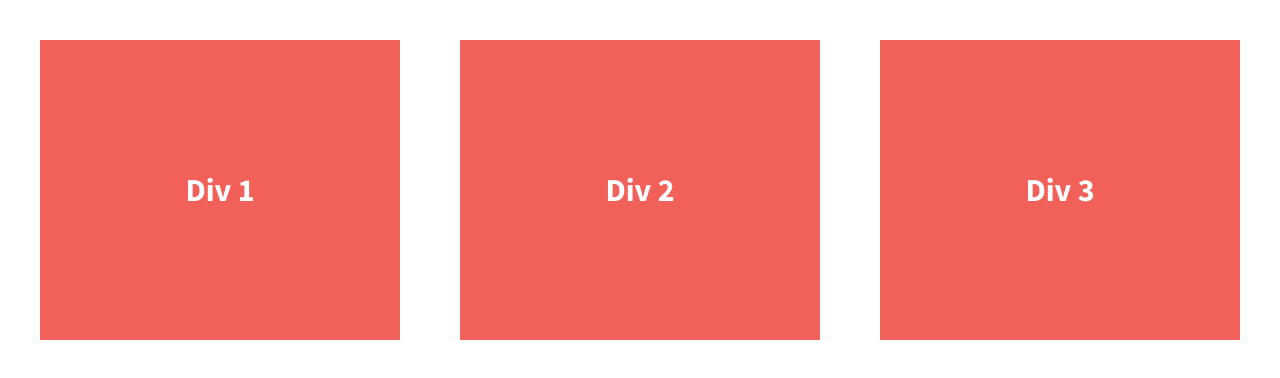
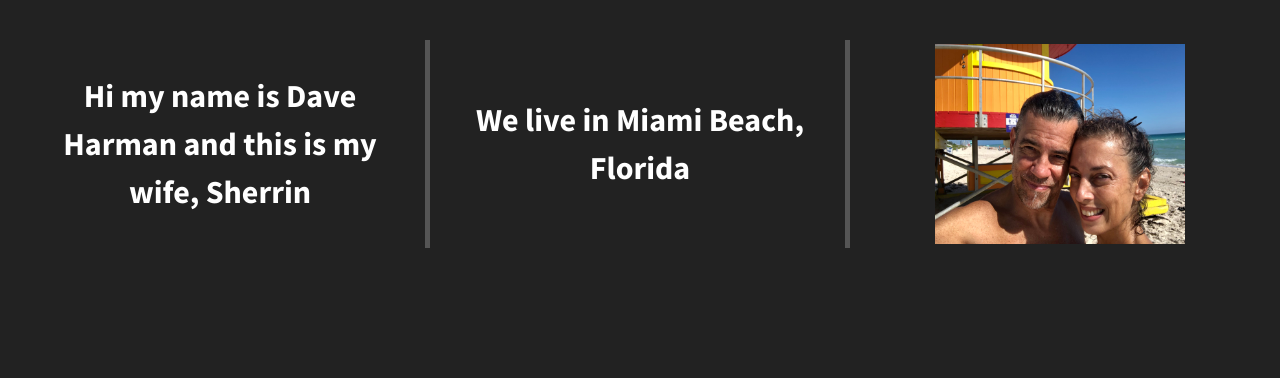
Before and after one commit to dbeez/divs-flexbox-starter, a plain HTML site: page index.html in a window 1280 px wide. Drawn offline with nearby package versions, Linux system fonts and the light colour scheme.

Commit message:
updated index.html, css

```diff
--- a/css/main.css
+++ b/css/main.css
@@ -97,8 +97,9 @@ textarea {
 
 
 html {
-  background-color: #fff;
+  background-color: #222;
   height: 100%;
+  width: 100%;
 }
 
 body {
@@ -106,6 +107,7 @@ body {
   padding: 2em;
   font-size: 1.25em;
   height: 100%;
+  color: #fff;
 }
 
 .wrapper {
@@ -120,12 +122,16 @@ body {
   color: #fff;
   line-height: 1.5em;
   font-size: 1.6em;
-  background-color: #f16059;
-  height: 300px;
+  height: auto;
   display: flex;
   width: 30%;
   justify-content: center;
   align-items: center;
+  text-align: center;
+}
+.div-1, .div-2 {
+  border-right: 5px solid #555;
+  padding-right: 25px;
 }
 
 
--- a/index.html
+++ b/index.html
@@ -23,13 +23,13 @@
 
         <section class="wrapper">
             <div class="div-1">
-                Div 1
+                <p>Hi my name is Dave Harman and this is my wife, Sherrin</p>
             </div>
             <div class="div-2">
-                Div 2
+                We live in Miami Beach, Florida
             </div>
             <div class="div-3">
-                Div 3
+                <img src="img/img_4732.jpg" alt="sherrin and i" width="250" height="200">
             </div>
         </section>
 
```
Also changed, not shown: img/IMG_4732.jpg (added).
